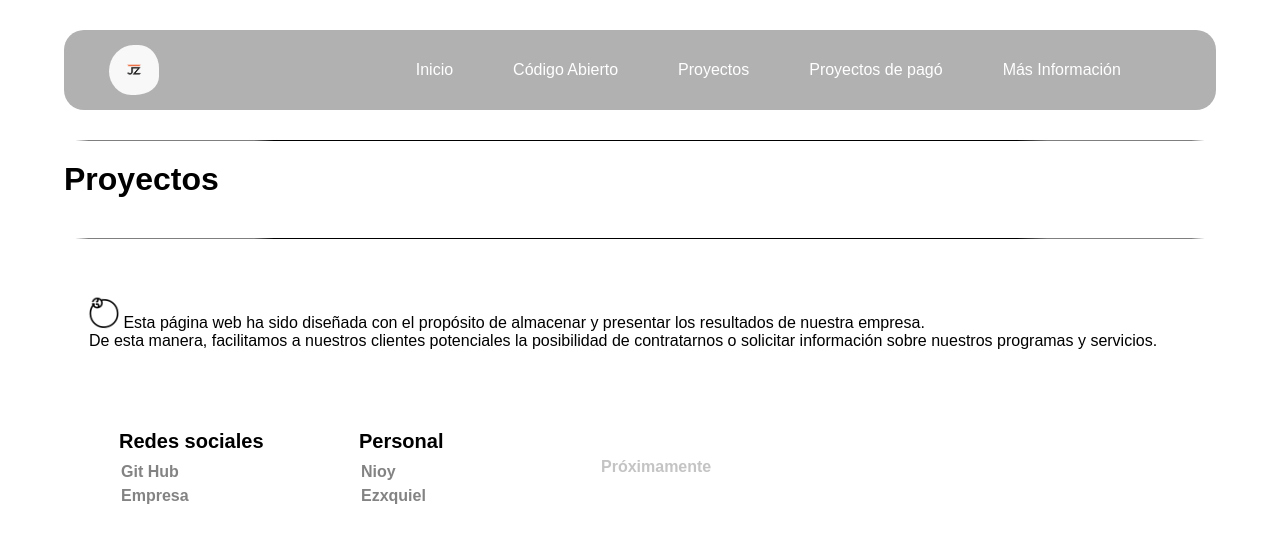
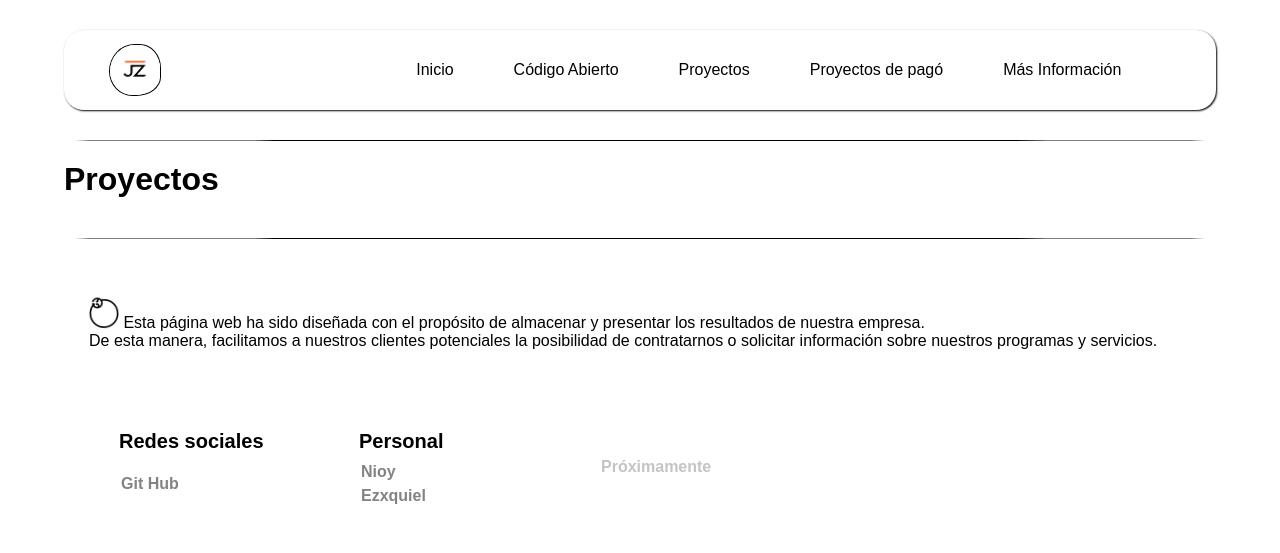
Before and after one commit to Jz410/Web_oficial, a Flask app: page /proyectos in a window 1280 px wide. Shown: the top 553 px of the page. Run offline with Flask 3, Linux system fonts and the light colour scheme.

Commit message:
Nuevos
agregue el partado de footer poder ir a los links y cambie color del menu

```diff
--- a/static/css/estilos.css
+++ b/static/css/estilos.css
@@ -19,6 +19,7 @@ body{
     background-color: black;
     border-radius: 50%;
     animation: Salida 0.5s ;
+
 }
 .Bar2{
     width: 90%;
@@ -47,6 +48,7 @@ main{
 
 :root {
     --colorTexto: #ffffff;
+    --ColorNegro: black
     --TextoFont: 'Times New Roman';
 }
 
@@ -66,9 +68,14 @@ main{
     width: 90%;
     height: 80px;
     margin: 30px;
-    background-color: rgb(177, 177, 177);
+
     border-radius: 20px;
     animation: EntradaMenu .8s ease-in-out 1;
+    box-shadow: 1px 1px 2px black;
+
+    background-color: white;
+    color: black;
+
 }
 
 .Menu ul{
@@ -92,16 +99,16 @@ main{
 .Menu a{
     text-wrap: wrap;
     text-decoration: none;
-    color: var(--colorTexto);
+    color: black;
     text-align: center;
     transition: all 0.5s ease-in-out;
-    border-bottom: 1px solid rgba(224, 212, 212, 0);
+    border-bottom: 1px solid rgba(0, 0, 0, 0);
     margin: 10px;
     transition: all 0.5s;
 }
 
 .Menu a:hover{
-    border-bottom: 1px solid rgb(255, 255, 255);
+    border-bottom: 1px solid rgb(0, 0, 0);
     text-align: center;
     transition: all 0.5s ease-in-out;
     transition: all 0.5s;
@@ -113,6 +120,7 @@ main{
     height: 50px;
     border-radius: 50%;
     animation: AguaEfecto 5s infinite;
+    border: 1px solid black;
 
 }
 
--- a/templates/layout.html
+++ b/templates/layout.html
@@ -47,18 +47,17 @@
         <section class="Contacto">
             <div class="Info">
                 <span>Redes sociales</span>
-                <a href="">Git Hub</a>
-                <a href="">Empresa</a>
+                <a href="https://github.com/Jz410" target="_blank">Git Hub</a>
             </div>
             <div class="Info">
                 <span>Personal</span>
-                <a href="">Nioy</a>
-                <a href="">Ezxquiel</a>
+                <a href="https://github.com/NioyjadelkaFp" target="_blank">Nioy</a>
+                <a href="https://github.com/Ezxquiel" target="_blank">Ezxquiel</a>
             </div>
 
 
             <div class="Proxi">
-                <a>Próximamente</a>
+                <a href="/proximamente">Próximamente</a>
             </div>
         </section>
     </footer>
```
Also changed, not shown: static/Img/Logo.webp.
